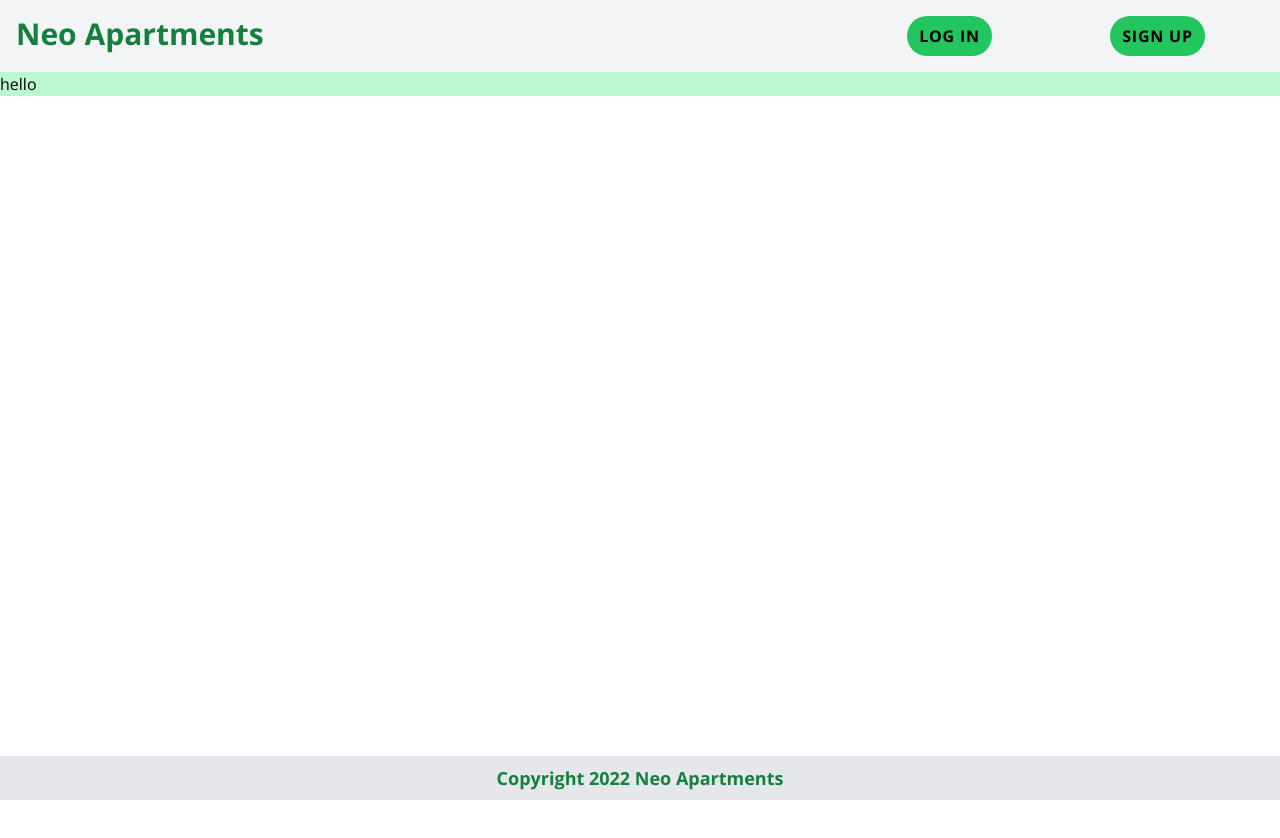
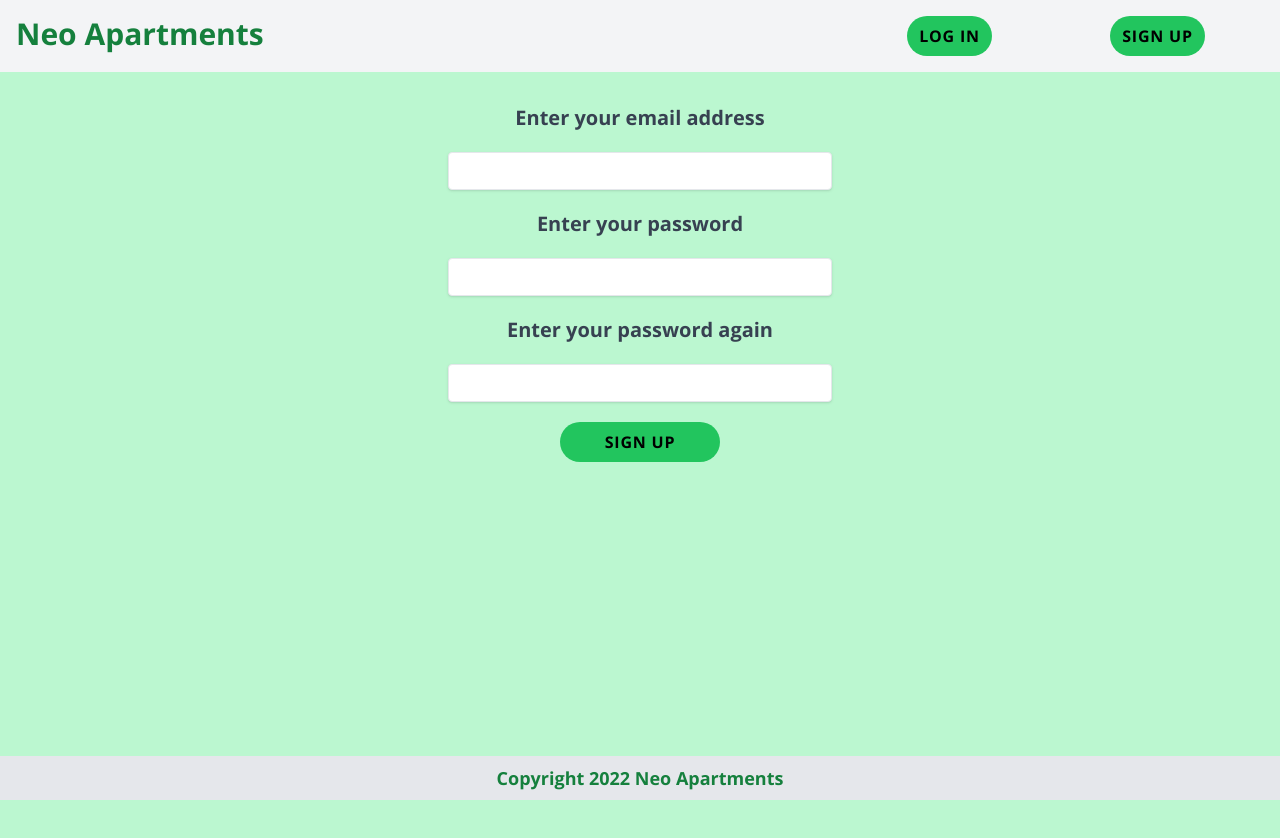
Before and after one commit to Levente26/neo-apartments, a React (Create React App) app: page /signup in a window 1280 px wide. Shown: the top 838 px of the page. Before the commit the page ends 800 px from the top, so only its background shows below. Built offline with nearby package versions, Linux system fonts and the light colour scheme; the HTML template or start-up script is replaced by a standard one.

Commit message:
signup & login forms

```diff
--- a/src/components/navbar/Navbar.jsx
+++ b/src/components/navbar/Navbar.jsx
@@ -1,3 +1,4 @@
+import { Link } from "react-router-dom"
 
 
 const Navbar = () => {
@@ -5,12 +6,12 @@ const Navbar = () => {
         <div className="w-full bg-gray-100 flex justify-between p-4 sticky top-0 z-50">
             <h1 className="text-3xl font-bold w-2/3 text-green-700">Neo Apartments</h1>
             <div className="container w-1/3 flex justify-around">
-                <button className="btn bg-green-500 hover:bg-green-700 hover:text-white ease-in-out duration-300">
+                <Link to='/login' className="btn bg-green-500 hover:bg-green-700 hover:text-white ease-in-out duration-300">
                     Log In
-                </button>
-                <button className="btn bg-green-500 hover:bg-green-700 hover:text-white ease-in-out duration-300">
+                </Link>
+                <Link to='/signup' className="btn bg-green-500 hover:bg-green-700 hover:text-white ease-in-out duration-300">
                     Sign Up
-                </button>
+                </Link>
             </div>
         </div>
     )
--- a/src/pages/login/Login.jsx
+++ b/src/pages/login/Login.jsx
@@ -1,8 +1,36 @@
-
+import { useState } from "react"
 
 const Login = () => {
+
+    const [email, setEmail] = useState(null)
+    const [password, setPassword] = useState(null)
+
     return (
-        <div>hello</div>
+        <form onSubmit={() => {}} className="h-screen flex flex-col w-1/2 ml-auto mr-auto p-4 mt-4 gap-5">
+            <label className="flex flex-col gap-5">
+                <span className="text-center font-bold text-gray-700 text-xl">Enter your email address</span>
+                <input
+                    type="email"
+                    value={email}
+                    onChange={(e) => setEmail(e.target.value)}
+                    className="ml-auto mr-auto shadow appearance-none border rounded w-96 py-2 px-3 text-gray-700 leading-tight focus:outline-none focus:shadow-outline"
+                    required
+                />
+            </label>
+            <label className="flex flex-col gap-5">
+                <span className="text-center font-bold text-gray-700 text-xl">Enter your password</span>
+                <input
+                    type="email"
+                    value={password}
+                    onChange={(e) => setPassword(e.target.value)}
+                    className="ml-auto mr-auto shadow appearance-none border rounded w-96 py-2 px-3 text-gray-700 leading-tight focus:outline-none focus:shadow-outline"
+                    required
+                />
+            </label>
+            <button className="btn w-40 ml-auto mr-auto bg-green-500 hover:bg-green-700 hover:text-white ease-in-out duration-300">
+                Log In
+            </button>
+        </form>
     )
 }
 export default Login
--- a/src/pages/signup/Signup.jsx
+++ b/src/pages/signup/Signup.jsx
@@ -1,8 +1,47 @@
-
+import { useState } from "react"
 
 const Signup = () => {
+
+    const [email, setEmail] = useState(null)
+    const [password, setPassword] = useState(null)
+    const [passwordAgain, setPasswordAgain] = useState(null)
+
     return (
-        <div>hello</div>
+        <form onSubmit={() => {}} className="h-screen flex flex-col w-1/2 ml-auto mr-auto p-4 mt-4 gap-5">
+            <label className="flex flex-col gap-5">
+                <span className="text-center font-bold text-gray-700 text-xl">Enter your email address</span>
+                <input
+                    type="email"
+                    value={email}
+                    onChange={(e) => setEmail(e.target.value)}
+                    className="ml-auto mr-auto shadow appearance-none border rounded w-96 py-2 px-3 text-gray-700 leading-tight focus:outline-none focus:shadow-outline"
+                    required
+                />
+            </label>
+            <label className="flex flex-col gap-5">
+                <span className="text-center font-bold text-gray-700 text-xl">Enter your password</span>
+                <input
+                    type="password"
+                    value={password}
+                    onChange={(e) => setPassword(e.target.value)}
+                    className="ml-auto mr-auto shadow appearance-none border rounded w-96 py-2 px-3 text-gray-700 leading-tight focus:outline-none focus:shadow-outline"
+                    required
+                />
+            </label>
+            <label className="flex flex-col gap-5">
+                <span className="text-center font-bold text-gray-700 text-xl">Enter your password again</span>
+                <input
+                    type="password"
+                    value={passwordAgain}
+                    onChange={(e) => setPasswordAgain(e.target.value)}
+                    className="ml-auto mr-auto shadow appearance-none border rounded w-96 py-2 px-3 text-gray-700 leading-tight focus:outline-none focus:shadow-outline"
+                    required
+                />
+            </label>
+            <button className="btn w-40 ml-auto mr-auto bg-green-500 hover:bg-green-700 hover:text-white ease-in-out duration-300">
+                Sign Up
+            </button>
+        </form>
     )
 }
 export default Signup
```
